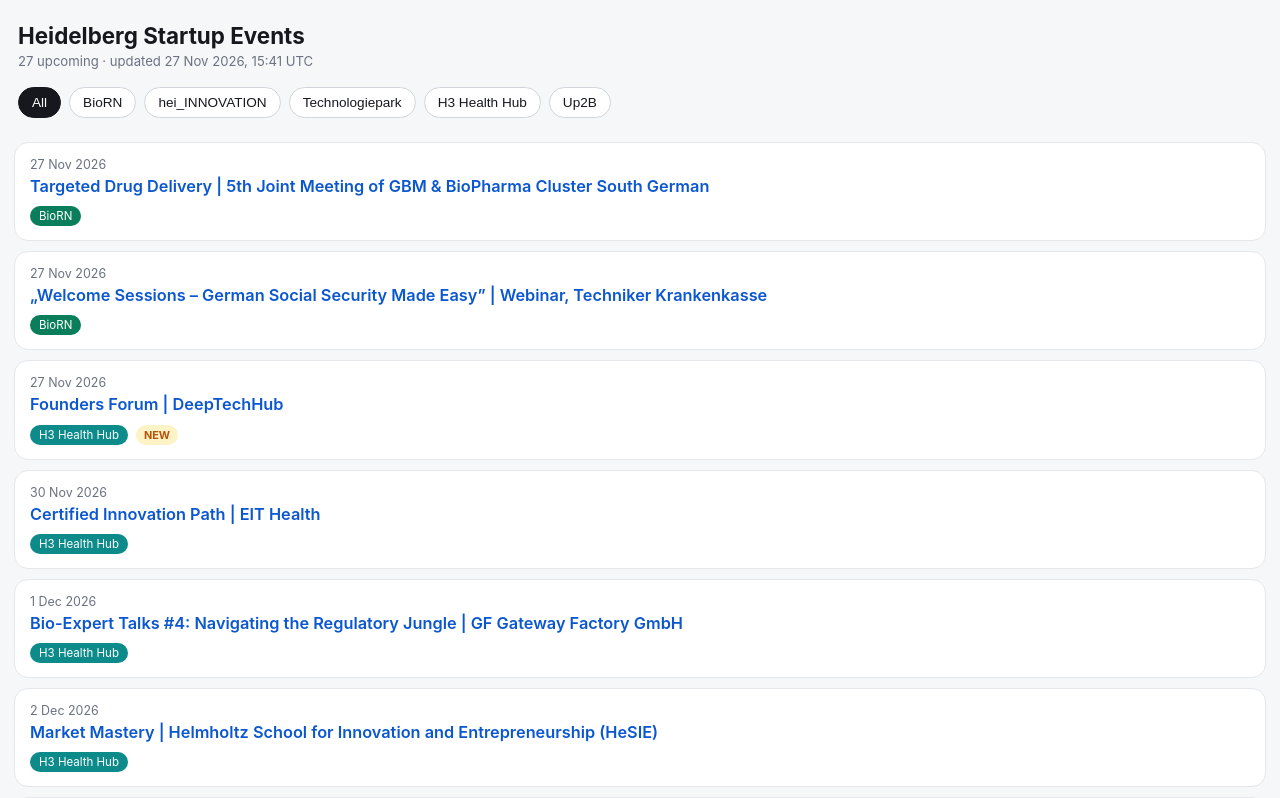
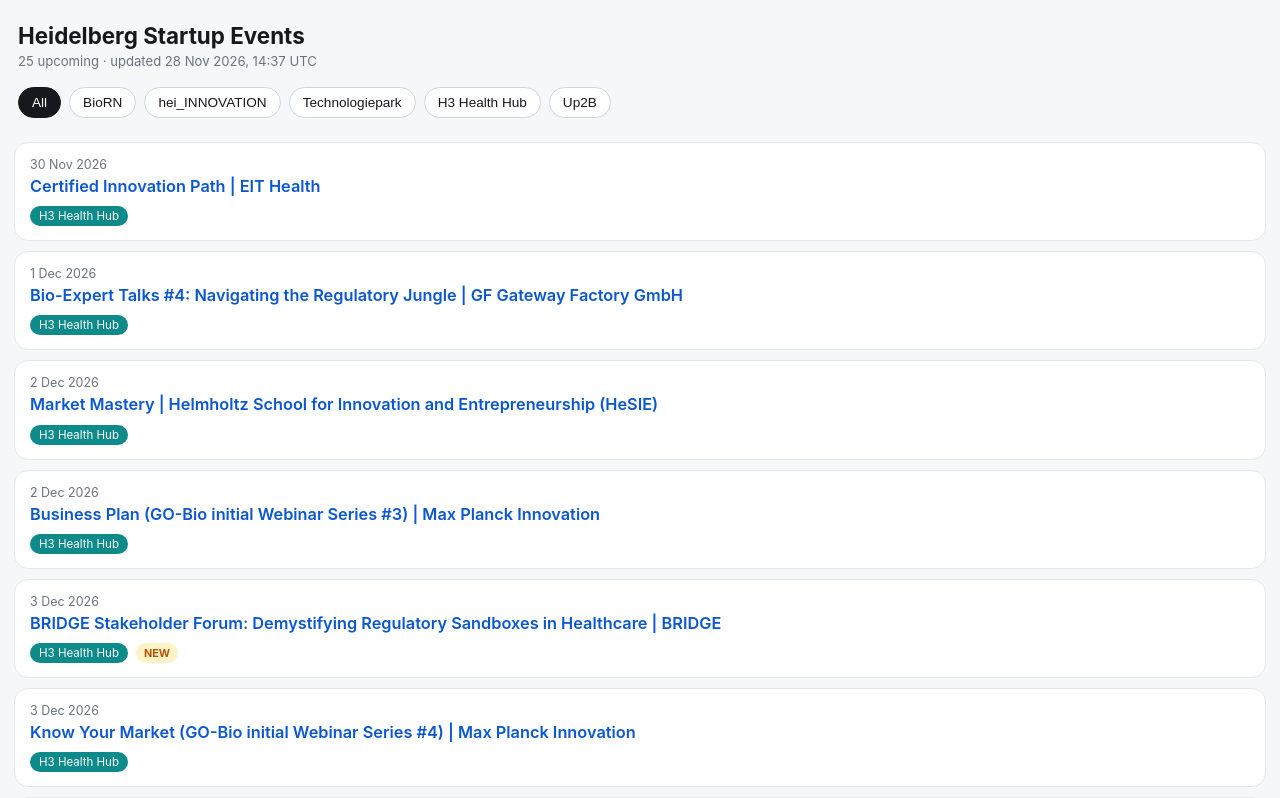
Before and after one commit to bnalbach/news-aggreator, a plain HTML site: page index.html in a window 1280 px wide. Shown: the top 798 px of the page. Drawn offline with Linux system fonts and the light colour scheme.

Commit message:
Update events 2026-11-28

```diff
--- a/data/events.json
+++ b/data/events.json
@@ -158,7 +158,7 @@
   "https://biorn.org/news-events/events/welcome-sessions-german-social-security-made-easy-webinar-techniker-krankenkasse/": {
     "title": "„Welcome Sessions – German Social Security Made Easy” | Webinar, Techniker Krankenkasse",
     "source": "BioRN",
-    "date_iso": "2026-11-27",
+    "date_iso": "",
     "first_seen": "2026-08-21"
   },
   "https://www.technologiepark-heidelberg.de/aktuelles/abb-innovation-connect-day/": {
--- a/index.html
+++ b/index.html
@@ -50,31 +50,13 @@
 <body>
   <header>
     <h1>Heidelberg Startup Events</h1>
-    <div class="sub">27 upcoming &middot; updated 27 Nov 2026, 15:41 UTC</div>
+    <div class="sub">25 upcoming &middot; updated 28 Nov 2026, 14:37 UTC</div>
   </header>
   <div class="filters">
     <button class="active" onclick="flt(this,'all')">All</button>
     <button onclick="flt(this,'BioRN')">BioRN</button><button onclick="flt(this,'hei_INNOVATION')">hei_INNOVATION</button><button onclick="flt(this,'Technologiepark')">Technologiepark</button><button onclick="flt(this,'H3 Health Hub')">H3 Health Hub</button><button onclick="flt(this,'Up2B')">Up2B</button>
   </div>
   <ul id="list">
-      <li class="card" data-id="https://biorn.org/news-events/events/targeted-drug-delivery-5th-joint-meeting-of-gbm-biopharma-cluster-south-german/" data-source="BioRN">
-        <div class="date">27 Nov 2026</div>
-        <a class="title" href="https://biorn.org/news-events/events/targeted-drug-delivery-5th-joint-meeting-of-gbm-biopharma-cluster-south-german/" target="_blank" rel="noopener">Targeted Drug Delivery | 5th Joint Meeting of GBM &amp; BioPharma Cluster South German</a>
-        <div class="meta"><span class="tag" style="background:#0a7d5a">BioRN</span><span class="going">★ Going</span></div>
-      </li>
-
-      <li class="card" data-id="https://biorn.org/news-events/events/welcome-sessions-german-social-security-made-easy-webinar-techniker-krankenkasse/" data-source="BioRN">
-        <div class="date">27 Nov 2026</div>
-        <a class="title" href="https://biorn.org/news-events/events/welcome-sessions-german-social-security-made-easy-webinar-techniker-krankenkasse/" target="_blank" rel="noopener">„Welcome Sessions – German Social Security Made Easy” | Webinar, Techniker Krankenkasse</a>
-        <div class="meta"><span class="tag" style="background:#0a7d5a">BioRN</span><span class="going">★ Going</span></div>
-      </li>
-
-      <li class="card" data-id="https://www.helmholtz-h3.de/events/event/founders-forum-deeptechhub/" data-source="H3 Health Hub">
-        <div class="date">27 Nov 2026</div>
-        <a class="title" href="https://www.helmholtz-h3.de/events/event/founders-forum-deeptechhub/" target="_blank" rel="noopener">Founders Forum | DeepTechHub</a>
-        <div class="meta"><span class="tag" style="background:#0d8a8a">H3 Health Hub</span><span class="new">NEW</span><span class="going">★ Going</span></div>
-      </li>
-
       <li class="card" data-id="https://www.helmholtz-h3.de/events/event/certified-innovation-path-eit-health/" data-source="H3 Health Hub">
         <div class="date">30 Nov 2026</div>
         <a class="title" href="https://www.helmholtz-h3.de/events/event/certified-innovation-path-eit-health/" target="_blank" rel="noopener">Certified Innovation Path | EIT Health</a>
@@ -138,7 +120,7 @@
       <li class="card" data-id="https://www.technologiepark-heidelberg.de/aktuelles/42-brew-x-mas-edition/" data-source="Technologiepark">
         <div class="date">16 Dec 2026</div>
         <a class="title" href="https://www.technologiepark-heidelberg.de/aktuelles/42-brew-x-mas-edition/" target="_blank" rel="noopener">Networking &amp; Afterwork for Startup</a>
-        <div class="meta"><span class="tag" style="background:#004a77">Technologiepark</span><span class="new">NEW</span><span class="going">★ Going</span></div>
+        <div class="meta"><span class="tag" style="background:#004a77">Technologiepark</span><span class="going">★ Going</span></div>
       </li>
 
       <li class="card" data-id="https://www.helmholtz-h3.de/events/event/42-brew-x-mas-edition-heidelberg-startup-partners-ev/" data-source="H3 Health Hub">
@@ -218,6 +200,12 @@
         <a class="title" href="https://www.helmholtz-h3.de/events/event/life-science-investors-day-biolabs-biorn-heidelberg-startup-partners-ev-and-others/" target="_blank" rel="noopener">Life Science Investors&#x27; Day | BioLabs, BioRN, Heidelberg Startup Partners e.V., and others</a>
         <div class="meta"><span class="tag" style="background:#0d8a8a">H3 Health Hub</span><span class="new">NEW</span><span class="going">★ Going</span></div>
       </li>
+
+      <li class="card" data-id="https://biorn.org/news-events/events/welcome-sessions-german-social-security-made-easy-webinar-techniker-krankenkasse/" data-source="BioRN">
+        <div class="date">See details</div>
+        <a class="title" href="https://biorn.org/news-events/events/welcome-sessions-german-social-security-made-easy-webinar-techniker-krankenkasse/" target="_blank" rel="noopener">„Welcome Sessions – German Social Security Made Easy” | Webinar, Techniker Krankenkasse</a>
+        <div class="meta"><span class="tag" style="background:#0a7d5a">BioRN</span><span class="going">★ Going</span></div>
+      </li>
   </ul>
   <div class="also">
     <h2>Also check (can't be auto-pulled)</h2>
```
